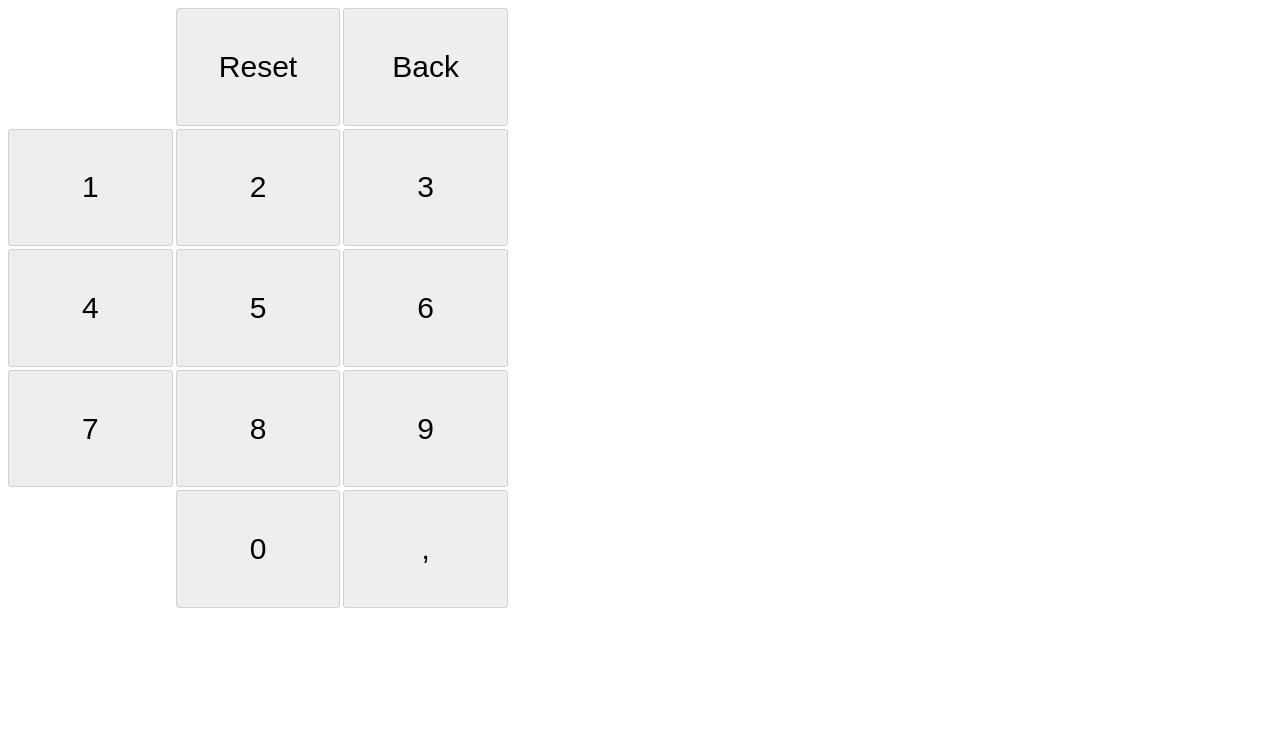
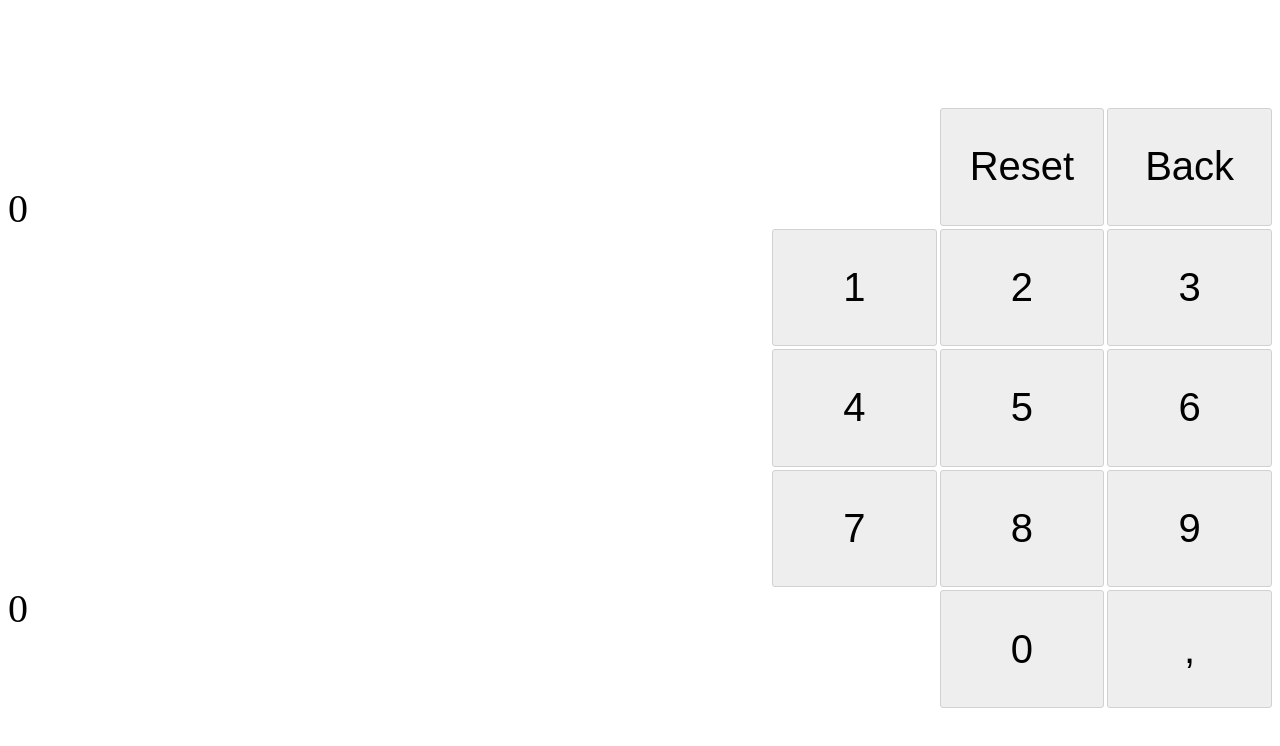
Before and after one commit to ThieNhann/unit-converter, a plain HTML site: page index.html in a window 1280 px wide. Drawn offline with Linux system fonts and the light colour scheme.

Commit message:
input and result nums

```diff
--- a/css/input.css
+++ b/css/input.css
@@ -5,7 +5,7 @@
     border-radius: 3px;
     color: black;
     background-color: rgb(238, 238, 238);
-    font-size: 30px;
+    font-size: 40px;
 }
 
 .number-button:hover {
@@ -17,7 +17,7 @@
     background-color: rgb(213, 213, 213);
 }
 
-.number-pad {
+#number-pad {
     display: grid;
     grid-template-columns: repeat(3, 1fr);
     gap: 3px;
--- /dev/null
+++ b/css/layout.css
@@ -0,0 +1,15 @@
+#layout {
+    display: flex;
+    flex-direction: row;
+    align-items: center;
+    height: 100vh;
+    justify-content: space-between;
+}
+
+#numbers {
+    height: 100%;
+    display: flex;
+    flex-direction: column;
+    justify-content: space-around;
+    font-size: 40px;
+}
--- a/index.html
+++ b/index.html
@@ -5,10 +5,16 @@
     <meta name="viewport" content="width=device-width, initial-scale=1.0">
     <title>Document</title>
     <link rel="stylesheet" href="css/input.css">
+    <link rel="stylesheet" href="css/layout.css">
+
 </head>
 <body>
-    <div></div>
-    <div class="number-pad">
+    <div id="layout">
+        <div id="numbers">
+            <div id="input-number">0</div>
+            <div id="result-number">0</div>
+        </div>
+        <div id="number-pad">
             <button class="number-button" style="visibility: hidden;">hide</button>
             <button class="number-button">Reset</button>
             <button class="number-button">Back</button>
@@ -25,5 +31,6 @@
             <button class="number-button">0</button>
             <button class="number-button">,</button>
         </div>
+    </div>
 </body>
 </html>
```
Lines whose indentation alone changed are shown as unchanged.
